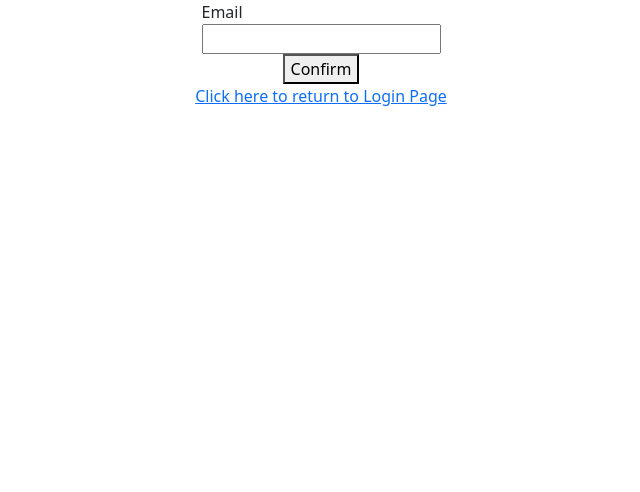
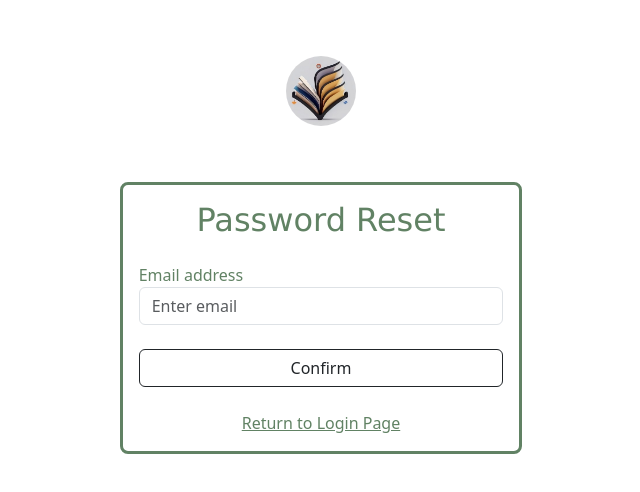
Before and after one commit to xinhuichua/study-with-me, a plain HTML site: page html/reset.html in a window 1280 px wide. Shown: the whole page, without its empty margins (319-959 px from the left). Drawn offline with nearby package versions, Linux system fonts and the light colour scheme.

Commit message:
edit reset page styling
added a reset.css file

changed the appearance of reset.html

attempted to add an event listener to invoke the resetPasswordFunction when "enter" key is pressed

```diff
--- /dev/null
+++ b/css/reset.css
@@ -0,0 +1,41 @@
+html, body {
+    height: 100%;
+    margin: 0;
+    padding: 0;
+  }
+
+  body {
+    background-color: white;
+  }
+
+  button:hover {
+    color: #fff;
+    border-color: #fff;
+    background: rgba(255, 255, 255, 0.15);
+  }
+
+  button {
+    cursor: pointer;
+  }
+
+  .glass {
+    width: 500px;
+    border-radius: 8px;
+    padding: 30px;
+    border: 3px solid #618264;
+  }
+
+  .font{
+    font-size: 20px;
+    padding-top: 15px;
+    padding-left: 20px;
+    padding-right: 20px;
+    font-family: 'Times New Roman', Times, serif;
+  }
+  .iconImage{
+    width: 70px;
+    height: 70px;
+    border-radius: 50%;
+    margin-left: auto;
+    margin-right: auto;
+  }
--- a/html/reset.html
+++ b/html/reset.html
@@ -8,16 +8,19 @@
 
         <link href="https://cdn.jsdelivr.net/npm/bootstrap@5.3.1/dist/css/bootstrap.min.css" rel="stylesheet">
         <script src="https://cdn.jsdelivr.net/npm/bootstrap@5.3.2/dist/js/bootstrap.bundle.min.js" integrity="sha384-C6RzsynM9kWDrMNeT87bh95OGNyZPhcTNXj1NW7RuBCsyN/o0jlpcV8Qyq46cDfL" crossorigin="anonymous"></script>
+
+        <link rel="stylesheet" href="../css/reset.css" />
   </head>
   <body>
     <div class="modal" tabindex="-1" id="success">
         <div class="modal-dialog">
-            <div class="modal-content">
+            <div class="modal-content" style="background-color: #B0D9B1;">
                 <div class="modal-header">
                 <h5 class="modal-title w-100 text-center">Password Reset Status</h5>
                 </div>
-                <div class="modal-body">
-                <p>Password Reset Email Sent Successfully!</p>
+                <div class="modal-body text-center">
+                <p>Successful!</p>
+                <p>Please check your inbox for the Password Reset email.</p>
                 </div>
                 <div class="modal-footer">
                     <button type="button" class="btn btn-secondary" data-bs-dismiss="modal">Close</button>
@@ -27,12 +30,13 @@
     </div>
     <div class="modal" tabindex="-1" id="failure">
         <div class="modal-dialog">
-            <div class="modal-content">
+            <div class="modal-content" style="background-color: #FCAEAE; ">
                 <div class="modal-header">
                 <h5 class="modal-title w-100 text-center">Password Reset Status</h5>
                 </div>
-                <div class="modal-body">
-                <p>Please Enter the correct Email Registered</p>
+                <div class="modal-body text-center">
+                    <p>Unsuccessful!</p>
+                    <p>Email entered is not recognised.</p>
                 </div>
                 <div class="modal-footer">
                     <button type="button" class="btn btn-secondary" data-bs-dismiss="modal">Close</button>
@@ -41,10 +45,50 @@
         </div>
     </div>
 
-      <div class="container-fluid">
+    <div class="container-fluid">
+
+        <div class="row p-4"></div>
+
+        <div class="row">
+          <div class="col-2 mx-auto">
+            <a class= "d-flex m-2" href="home.html"><img src="../img/Ai_images/icon.jpg" class="iconImage"></a>
+          </div>
+        </div>
+
+        <div class="row my-5">
+          <div class="col-lg-4 col-md-2 col-sm-1"></div>
+          <div class="col-lg-4 col-md-8 col-sm-10">
+
+            <div class="glass p-3 w-100 m-0">
+              <form>
+                <h2 class="text-center" style="font-family: Verdana, Geneva, Tahoma, sans-serif; color: #618264;">Password Reset</h2>
+                <div class="form-group mb-3 mt-4">
+                  <label for="mail" style="color: #618264;">Email address</label>
+                  <input type="email" class="form-control" id="mail" name="mail" placeholder="Enter email" required>
+                </div>
+                <div class="row my-4">
+                  <div class="col ">
+                    <button type="button" id="resetPassword" style="width: 100%;"
+                      class="btn btn-outline-dark mx-auto d-block" onclick="resetPasswordFunction()">Confirm</button>
+                  </div>
+                </div>
+                <div class="row">
+                    <div class="col d-flex justify-content-center align-content-center">
+                        <a href="../html/loginbootstrap.html"  style="color: #618264;">Return to Login Page</a>
+                    </div>
+                </div>
+              </form>
+            </div>
+
+          </div>
+        </div>
+      </div>
+      <div class="col-lg-4 col-md-2 col-sm-1"></div>
+      </div>
 
 
-
+      <!-- OLD CODE FROM WENJIE -->
+      <!-- <div class="container-fluid">
         <div class="row">
             <div class="col d-flex justify-content-center align-content-center ">
                 <div>
@@ -57,7 +101,7 @@
         </div>
         <div class="row">
             <div class="col d-flex justify-content-center align-content-center ">
-                <button id="resetPassword">Confirm</button>
+                <button type="button" class="btn btn-secondary" id="resetPassword">Confirm</button>
             </div>
         </div>
         <div class="row">
@@ -65,9 +109,8 @@
                 <a href="../html/loginbootstrap.html">Click here to return to Login Page</a>
             </div>
         </div>
+      </div> -->
 
-
-      </div>
 
     <!-- The core Firebase JS SDK is always required and must be listed first -->
     <script src="https://www.gstatic.com/firebasejs/8.6.8/firebase-app.js"></script>
--- a/js/reset.js
+++ b/js/reset.js
@@ -25,8 +25,18 @@ const auth = firebase.auth();
 
 auth.useDeviceLanguage();
 
+var form = document.getElementsByTagName("form")[0];
+// Execute a function when the user presses a key on the keyboard
+form.addEventListener("keydown", function(event) {
+  // If the user presses the "Enter" key on the keyboard
+  if (event.key === "Enter") {
+    // Trigger the button element with a click
+    resetPassword.click();
+    console.log('enter')
+  }
+});
+
 const resetPasswordFunction = () => {
-
 
     const email = mailField.value;
 
@@ -44,7 +54,7 @@ const resetPasswordFunction = () => {
 }
 
 
-resetPassword.addEventListener('click', resetPasswordFunction);
+// resetPassword.addEventListener('click', resetPasswordFunction);
 
 //Animations
 mailField.addEventListener('focus', () => {
```
